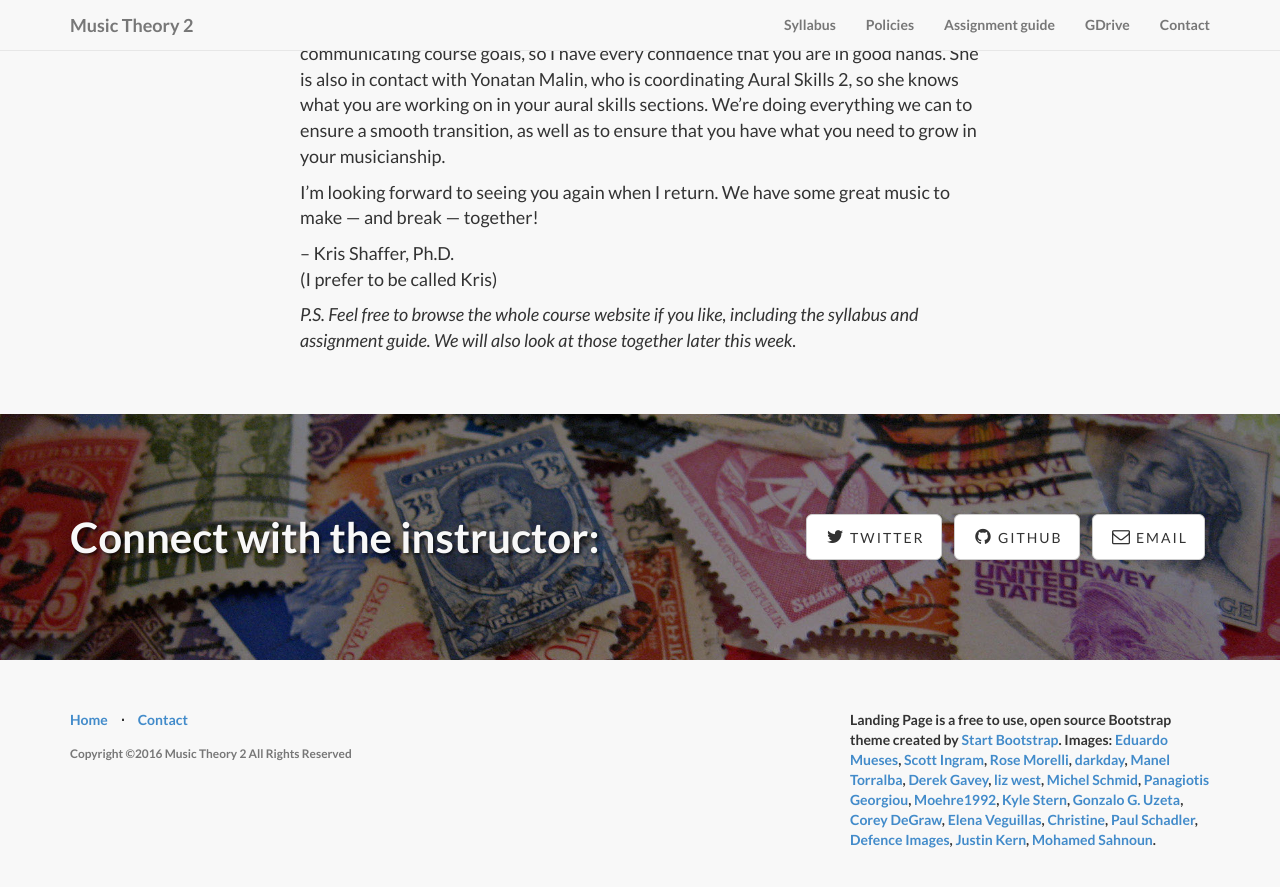
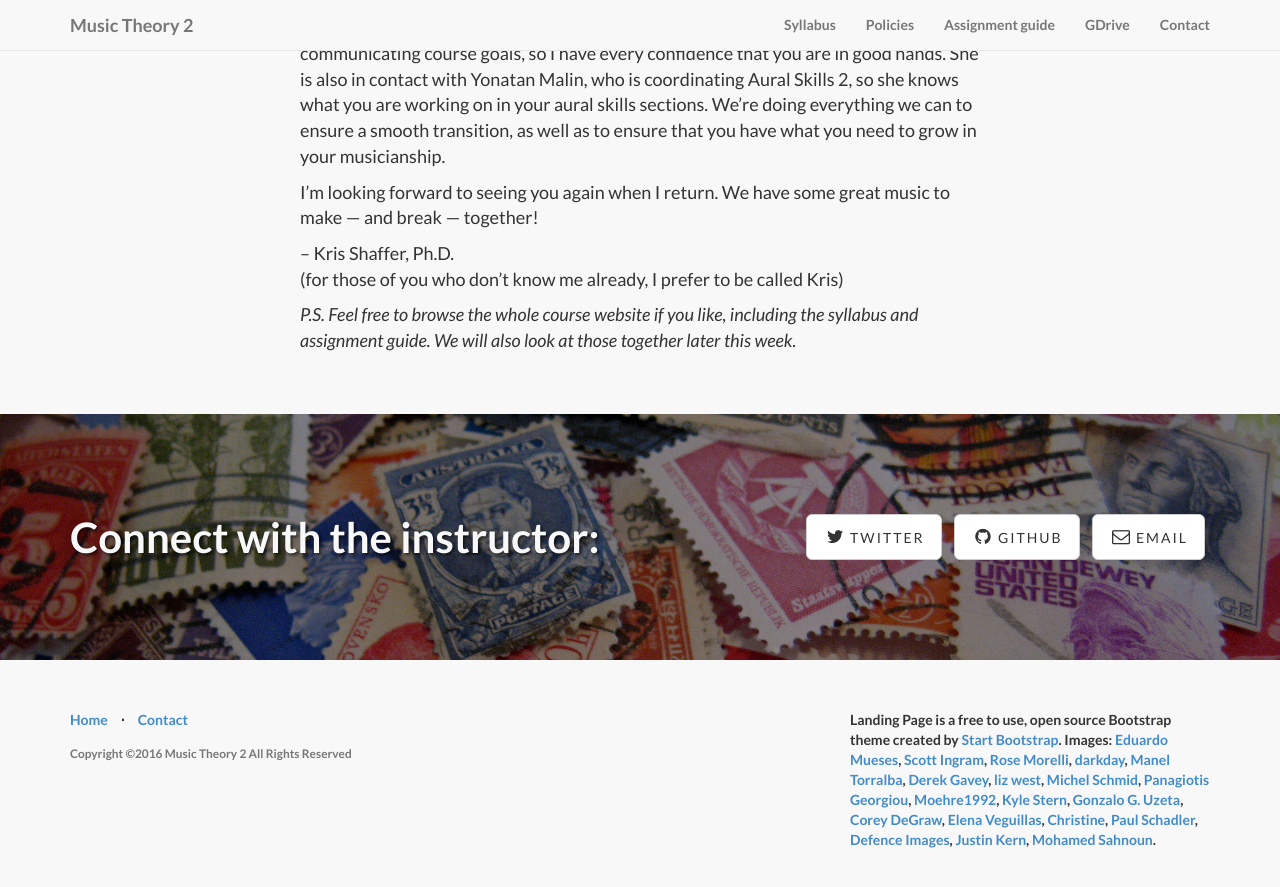
Before and after one commit to kshaffer/theory2, a Jekyll site: the page built from introductions.md, in a window 1280 px wide and 900 px high, scrolled down 1865 px. Shown: the top 887 px of the window. Built offline with Jekyll 4.4.1, drawn with Linux system fonts in a browser that asks for light colours; nearby versions of some CDN libraries; library files that are not in the unit come from our copies.

Commit message:
intro update

```diff
--- a/introductions.md
+++ b/introductions.md
@@ -27,6 +27,7 @@ Unlike last semester, I will not begin the course with you. I will be on parenta
 I'm looking forward to seeing you again when I return. We have some great music to make — and break — together!
 
 – Kris Shaffer, Ph.D.
-(I prefer to be called Kris)
+(for those of you who don't know me already, I prefer to be called Kris)
+
 
 *P.S. Feel free to browse the whole course website if you like, including the syllabus and assignment guide. We will also look at those together later this week.*
```
